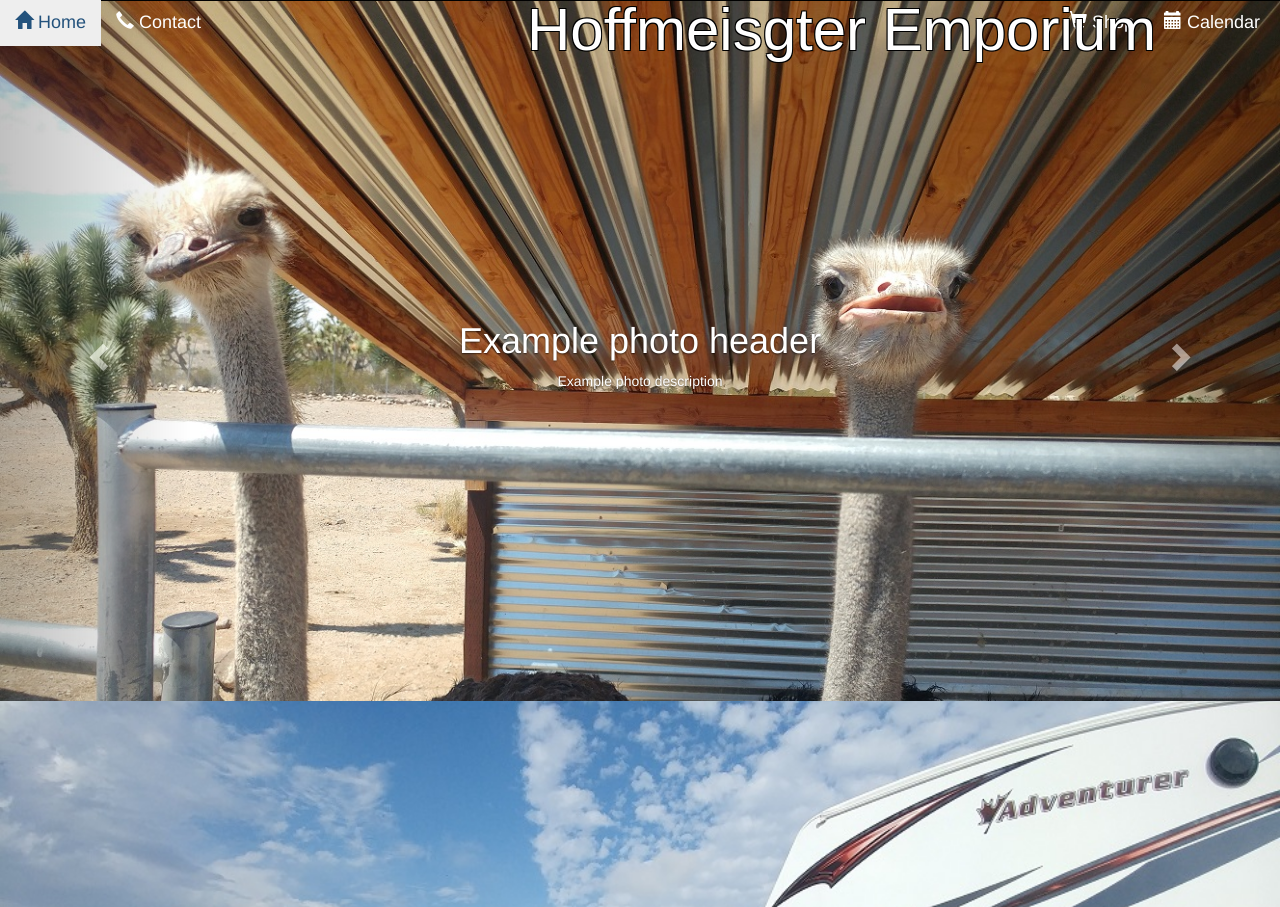
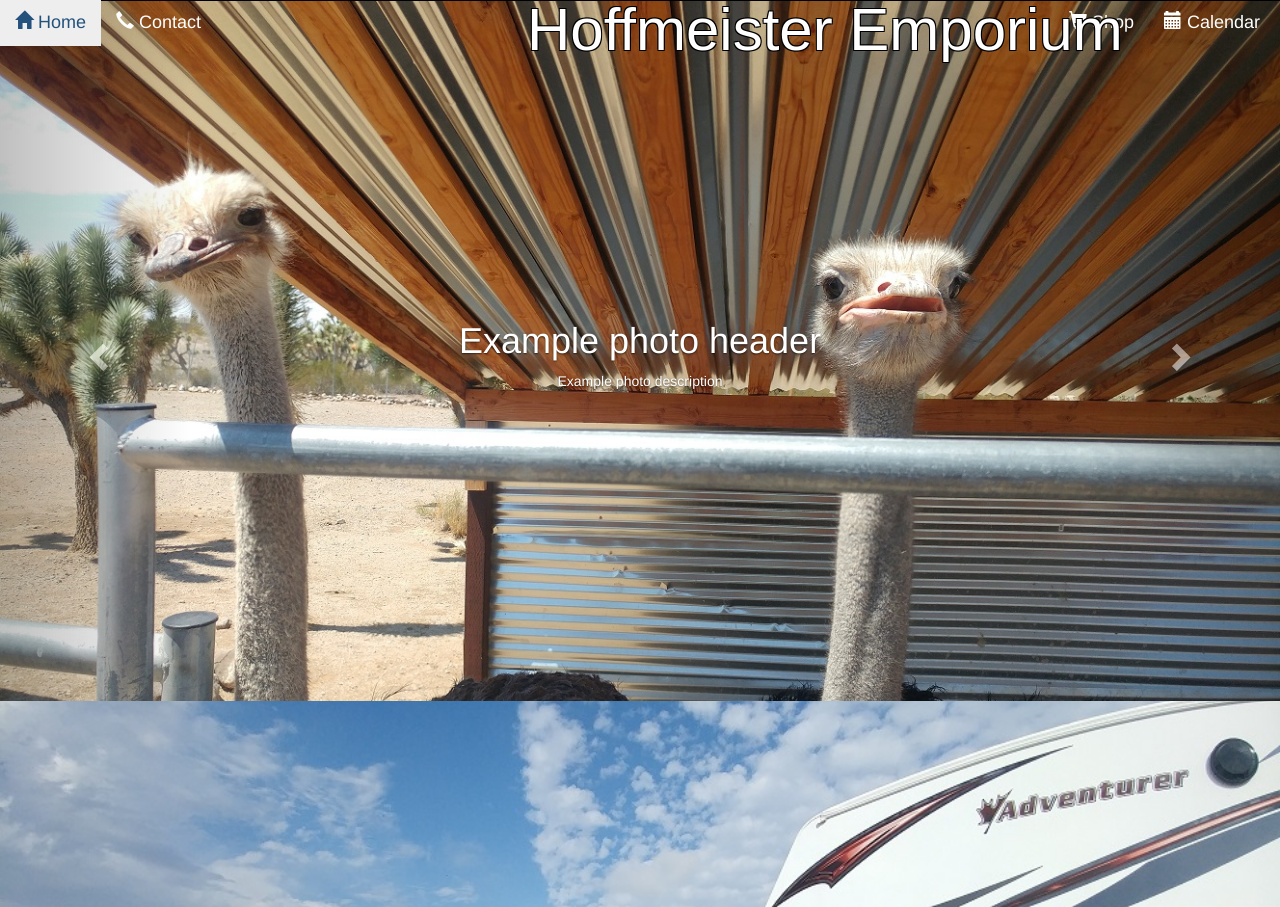
Before and after one commit to steinmetzdenver/Shop, a plain HTML site: page index.html in a window 1280 px wide. Shown: the top 907 px of the page. Drawn offline with Linux system fonts and the light colour scheme; a script that the page names is missing.

Commit message:
Update index.html

```diff
--- a/index.html
+++ b/index.html
@@ -48,7 +48,7 @@
                 </ul>
             </div>
             <div class="navbar-brand">
-                    <span class="box-textshadow ">Hoffmeisgter Emporium</span>
+                    <span class="box-textshadow ">Hoffmeister Emporium</span>
             </div>
            </nav>
          </div>
```
